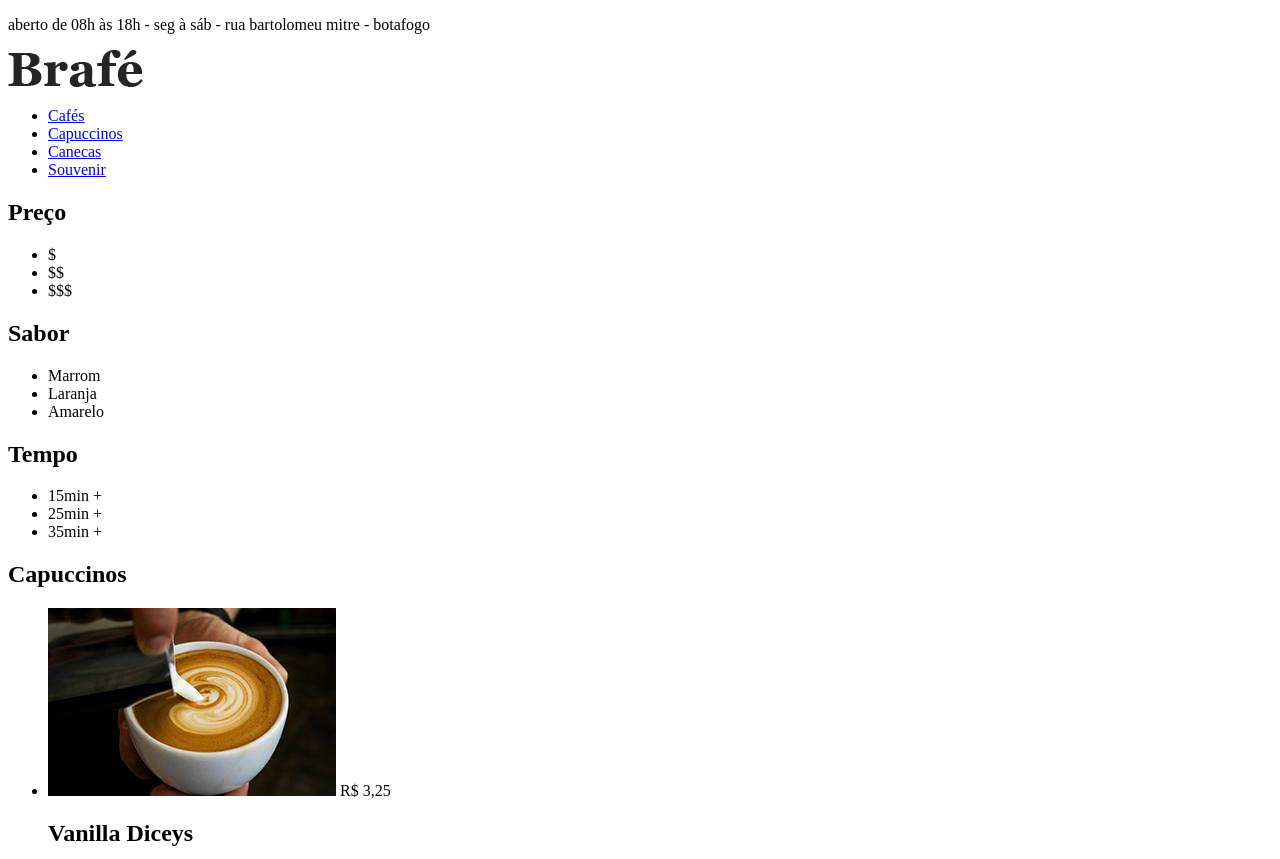
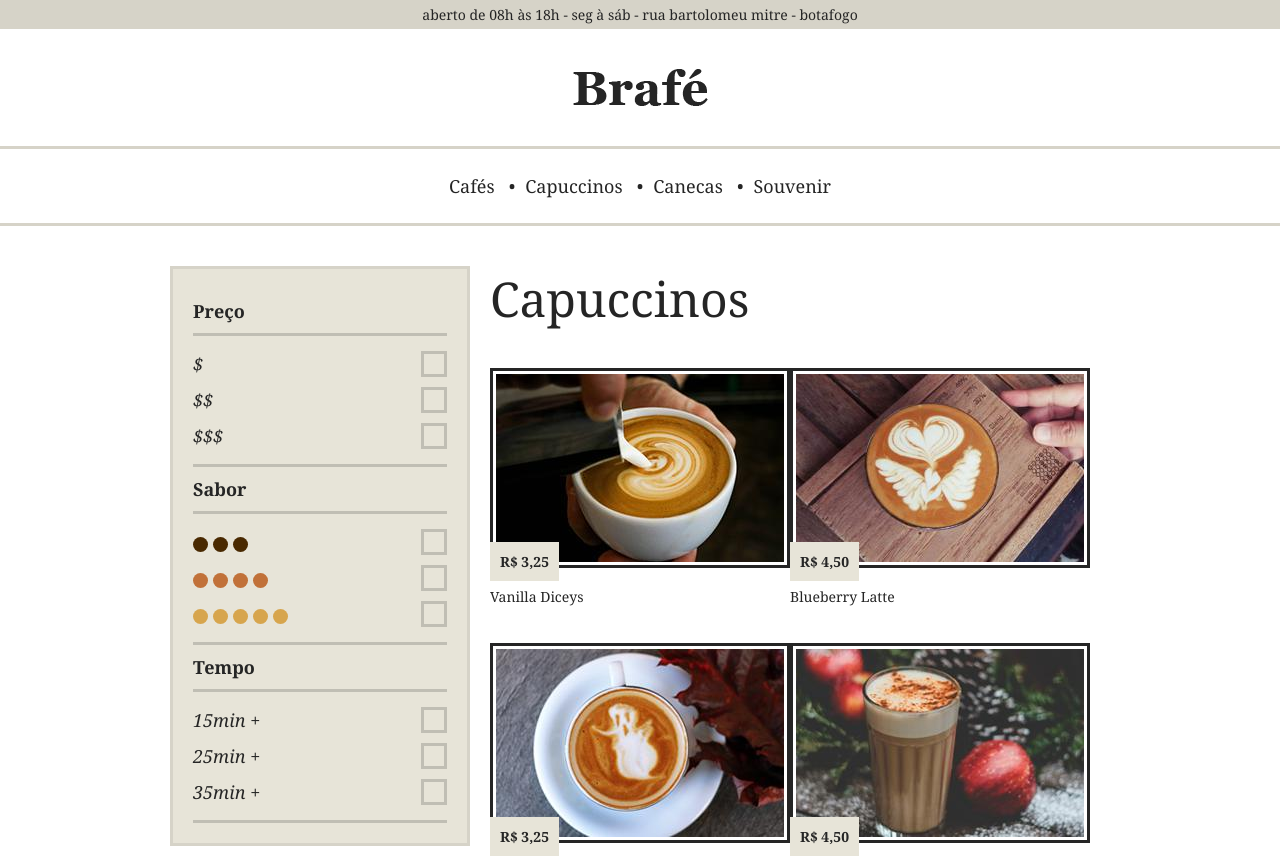
Before and after one commit to NataliaFloridi/Brafe1, a plain HTML site: page produtos.html in a window 1280 px wide. Shown: the top 859 px of the page. Drawn offline with Linux system fonts and the light colour scheme; files whose address does not match are found by name.

Commit message:
modified style1.css and produtos.html

```diff
--- a/css/style1.css
+++ b/css/style1.css
@@ -0,0 +1,238 @@
+/* reset */
+
+body, p, h1, h2, ul, li {
+    margin: 0;
+    padding: 0;
+}
+
+li {
+    list-style: none;
+}
+
+body {
+    font-family: Georgia, 'Times New Roman', Times, serif;
+    color: #252525;
+}
+
+* {
+    box-sizing: border-box;
+}
+
+/* Menu */
+
+.header-info {
+    font-size: 0.875em;
+    background: #d6d3c8;
+    padding: 5px 0;
+    text-align: center;
+}
+
+.header-logo img {
+    display: block;
+    margin: 40px auto;
+}
+
+.header-menu {
+    border-top: 3px solid #d6d3c8;
+    border-bottom: 3px solid #d6d3c8;
+    text-align: center;
+    margin-bottom: 40px;
+    padding: 20px 0;
+}
+.header-menu li {
+    display: inline-block;
+}
+
+.header-menu a {
+    display: block;
+    padding: 5px 10px 5px 0;
+    text-decoration: none;
+    color: #252525;
+    font-size: 1.125em;
+}
+
+.header-menu li a::before {
+    content: '•';
+    padding-right: 10px;
+}
+
+.header-menu li:first-child a::before {
+    content: '';
+}
+
+/* Conteúdo */
+
+.container {
+    max-width: 960px;
+    margin: 0 auto;
+}
+
+.container::after, .container::before {
+    content: '';
+    display: table;
+    clear: both;
+}
+
+/* Filtro - somente para layout sem função*/
+
+.filtro {
+    background: #e7e4d8;
+    border: 3px solid #d6d3c8;
+    width: 300px;
+    margin: 0 10px;
+    padding: 20px;
+    float: left;
+}
+
+@media (min-width: 740px) and (max-width: 980px) {
+    .container {
+        max-width: 720px;
+    }
+    .filtro {
+        width: 220px;
+    }
+}
+
+@media(max-width: 739px) {
+    .container {
+        max-width: 300px;
+    }
+    .filtro {
+        display: none;
+    }
+}
+
+.filtro h2 {
+    font-size: 1.125em;
+    padding: 10px 0;
+}
+
+.filtro ul {
+    border-top: 3px solid #c0beb4;
+    border-bottom: 3px solid #c0beb4;
+    padding: 10px 0;
+}
+
+.filtro li {
+    font-size: 1.125em;
+    font-style: italic;
+    line-height: 2;
+}
+
+.filtro li::after {
+    content:'';
+    display:block;
+    width: 20px;
+    height: 20px;
+    border: 3px solid #c0beb4;
+    float: right;
+    margin-top: 5px;
+}
+
+.sabor {
+    overflow: hidden;
+}
+
+.sabor span {
+    text-indent: -200px;
+    display: inline-block;
+    width: 15px;
+    height: 15px;
+    border-radius: 50%;
+    vertical-align: middle;
+    background: currentColor;
+}
+
+.sabor3 {
+    color: #492901;
+    box-shadow: 20px 0 0 0 currentColor,
+                40px 0 0 0 currentColor;
+}
+
+.sabor4 {
+    color: #c17139;
+    box-shadow: 20px 0 0 0 currentColor,
+                40px 0 0 0 currentColor,
+                60px 0 0 0 currentColor;
+}
+
+.sabor5 {
+    color: #d7a54d ;
+    box-shadow: 20px 0 0 0 currentColor,
+                40px 0 0 0 currentColor,
+                60px 0 0 0 currentColor,
+                80px 0 0 0 currentColor;
+}
+
+/* Produtos */
+
+.produtos {
+    width: 620px;
+    margin: 0 10px;
+    float: left;
+}
+
+.produtos h1{
+    font-size: 3em;
+    font-weight: normal;
+}
+
+.produtos li {
+    width: 300px;
+    float: left;
+}
+
+.produtos li:nth-child(even){
+    margin-left: 20px;
+}
+
+.produtos li img {
+    display: block;
+    max-width: 100%;
+    border: 3px solid #ffffff;
+    box-shadow: 0 0 0 3px #252525;
+    margin: 40px 3px 0 3px;
+}
+
+.produtos li span {
+    background: #e7e4d8;
+    padding: 10px;
+    font-size: 0.875em;
+    font-weight: bold;
+    position: relative;
+    top: -15px;
+}
+
+.produtos li h2 {
+    font-size: 0.875em;
+    font-weight: normal;
+}
+
+@media (min-width: 740px) and (max-width: 980px) {
+    .produtos {
+        width: 460px;
+    }
+    .produtos li {
+        width: 220px;
+    }
+}
+
+@media(max-width: 739px) {
+    .produtos {
+        width: 300px;
+    }
+    .produtos li {
+        width: 140px;
+    }
+}
+
+/* Footer */
+
+.footer {
+    background:#e7e4d8 ;
+    text-align: center;
+    padding: 60px 0;
+    font-size: 1.125em;
+    line-height: 1.4em;
+    margin-top: 80px;
+}
--- a/produtos.html
+++ b/produtos.html
@@ -9,13 +9,13 @@
 </head>
 <body>
     <header>
-        <div>
+        <div class="header-info">
             <p>aberto de 08h às 18h - seg à sáb - rua bartolomeu mitre - botafogo</p>
         </div>
-        <a href="index.html">
+        <a class="header-logo" href="index.html">
             <img src="img/brafe2.png" alt="Brafé">
         </a>
-        <nav>
+        <nav class="header-menu">
             <ul>
                 <li><a href="#">Cafés</a></li>
                 <li><a href="#">Capuccinos</a></li>
@@ -25,8 +25,8 @@
         </nav>
     </header>
 <!-- Criado o "filtro" somente para estilização, sem utilidade real. (layout) -->
-    <div>
-        <nav>
+    <div class="container">
+        <nav class="filtro">
             <h2>Preço</h2>
             <ul>
                 <li>$</li>
@@ -34,10 +34,10 @@
                 <li>$$$</li>
             </ul>
             <h2>Sabor</h2>
-            <ul>
-                <li>Marrom</li>
-                <li>Laranja</li>
-                <li>Amarelo</li>
+            <ul class="sabor">
+                <li><span class="sabor3">Marrom</span></li>
+                <li><span class="sabor4">Laranja</span></li>
+                <li><span class="sabor5">Amarelo</span></li>
             </ul>
             <h2>Tempo</h2>
             <ul>
@@ -47,7 +47,7 @@
             </ul>
         </nav>
 
-        <section>
+        <section class="produtos">
             <h1>Capuccinos</h1>
             <ul>
                 <li>
@@ -94,7 +94,7 @@
         </section>
     </div>
 
-    <footer>
+    <footer class="footer">
         <p>Este é um projeto da Origamid. Executado por Natália Floridi. Mais em origamid.com</p>
         <p>Praia de Botafogo, 300, 5º andar - Botafogo - Rio de Janeiro</p>
     </footer>
```
